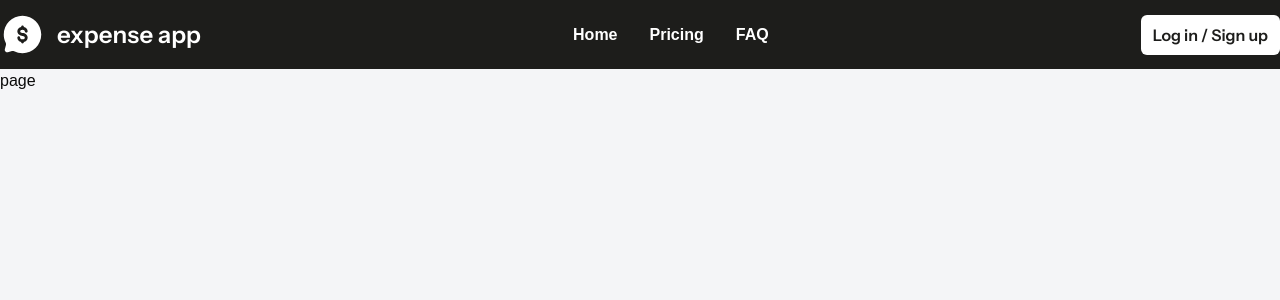
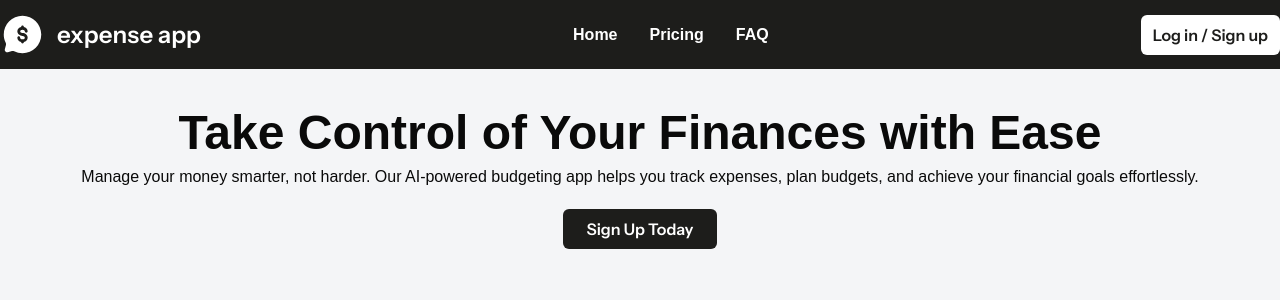
Before and after one commit to Benjamin-buck/expenseio, a Next.js app: page / in a window 1280 px wide. Shown: the top 300 px of the page. Built offline with nearby package versions, Linux system fonts and the light colour scheme.

Commit message:
Adds landing page hero

```diff
--- a/app/dashboard/expenses/CategoriesTable.tsx
+++ b/app/dashboard/expenses/CategoriesTable.tsx
@@ -10,55 +10,24 @@ import {
 } from "@/components/ui/table";
 import prisma from "@/prisma/client";
 import { Expense } from "@prisma/client";
-import {
-  ReactElement,
-  JSXElementConstructor,
-  ReactNode,
-  ReactPortal,
-  AwaitedReactNode,
-} from "react";
+import { useState } from "react";
 
-const CategoriesTable = async ({ expenses }: { expense: Expense[] }) => {
+function sumCategories(categoryArray, expenseArray) {
+  //
+}
+
+const CategoriesTable = async ({ expenses }: { expenses: Expense[] }) => {
   const categories = await prisma.category.findMany({});
+  console.log(expenses);
 
-  // Logic
-  // Create an empy array for the expense category objects
-  const expenseCategories:
-    | { id: any; category: any; price: any }[]
-    | (
-        | string
-        | number
-        | bigint
-        | boolean
-        | ReactElement<any, string | JSXElementConstructor<any>>
-        | Iterable<ReactNode>
-        | ReactPortal
-        | Promise<AwaitedReactNode>
-        | null
-        | undefined
-      )[] = [];
-  // Run a loop through all expense arrays
+  const categoryArray = [];
 
   for (let i = 0; i < expenses.length; i++) {
-    const category = {
-      id: expenses[i].categoryId,
-      category: expenses[i].category.title,
-      price: expenses[i].price,
-    };
-    if (expenseCategories[category.id - 1]) {
-      expenseCategories[category.id - 1].price += category.price;
-      // expenseCategories[category.category].price = +category.price;
-    } else {
-      expenseCategories.push(category);
-    }
+    categoryArray.push(expenses[i].category);
   }
 
-  console.log(expenseCategories);
-  console.log(expenseCategories[1].category);
-
-  // If the category has already been added to the expenseCaterogires array, add to the total.
-  // Else, add the new object to the array.
-
+  console.log(categoryArray);
+  console.log(categoryArray);
   return (
     <div className="card">
       <CardTitle
@@ -76,9 +45,9 @@ const CategoriesTable = async ({ expenses }: { expense: Expense[] }) => {
           </TableRow>
         </TableHeader>
         <TableBody>
-          {categories.map(({ id, label }) => (
+          {categories.map(({ id, title }) => (
             <TableRow key={id}>
-              <TableCell>{expenseCategories[0].category}</TableCell>
+              <TableCell>{title}</TableCell>
               <TableCell className="text-right">
                 <span className="font-bold text-green-500"></span> of{" "}
                 <span className="font-bold text-green-500">200$</span>
--- a/app/dashboard/expenses/ExpensesTable.tsx
+++ b/app/dashboard/expenses/ExpensesTable.tsx
@@ -12,6 +12,8 @@ import Link from "next/link";
 import { Expense } from "@prisma/client";
 import prisma from "@/prisma/client";
 import CardTitle from "@/components/CardTitle";
+import { BiExport } from "react-icons/bi";
+import { CgImport } from "react-icons/cg";
 interface Props {
   expenses: Expense[];
 }
@@ -26,9 +28,15 @@ const ExpensesTable = async ({ expenses }: Props) => {
           title="Expenses"
           description="A list of your expenses so far this month."
         />
-        <Link href="/dashboard/expenses/new">
-          <Button label="Add Expense" />
-        </Link>
+        <div className="flex gap-4 items-center">
+          <div id="actions" className="text-2xl flex gap-3">
+            <BiExport />
+            <CgImport />
+          </div>
+          <Link href="/dashboard/expenses/new">
+            <Button label="Add Expense" />
+          </Link>
+        </div>
       </div>
 
       <Table className="mt-5 text-md">
--- a/app/page.tsx
+++ b/app/page.tsx
@@ -1,11 +1,12 @@
 import React from "react";
 import Navbar from "./Navbar";
+import Hero from "@/components/Hero";
 
 const page = () => {
   return (
     <div>
       <Navbar />
-      page
+      <Hero />
     </div>
   );
 };
--- /dev/null
+++ b/components/Hero.tsx
@@ -0,0 +1,24 @@
+import Link from "next/link";
+import React from "react";
+
+const Hero = () => {
+  return (
+    <div className="flex flex-col items-center justify-center mt-10">
+      <h1 className="text-5xl text-center font-semibold mb-2">
+        Take Control of Your Finances with Ease
+      </h1>
+      <p className="mb-5 text-center">
+        Manage your money smarter, not harder. Our AI-powered budgeting app
+        helps you track expenses, plan budgets, and achieve your financial goals
+        effortlessly.
+      </p>
+      <Link href="/" className="">
+        <button className="bg-black text-white px-6 py-2 rounded-md font-instrumentSans font-semibold">
+          Sign Up Today
+        </button>
+      </Link>
+    </div>
+  );
+};
+
+export default Hero;
```
Also changed, not shown: public/bg.jpg (added).
